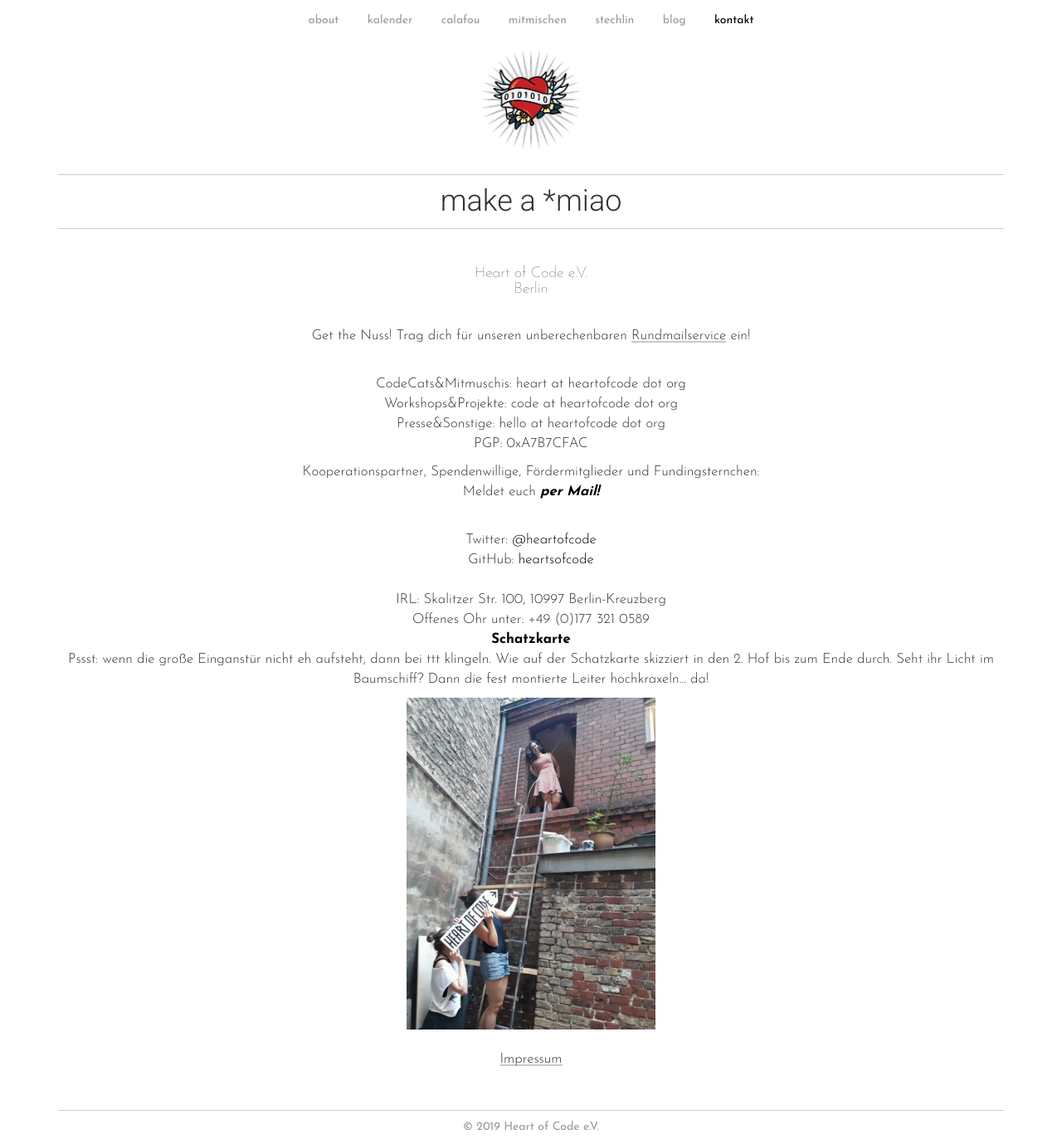
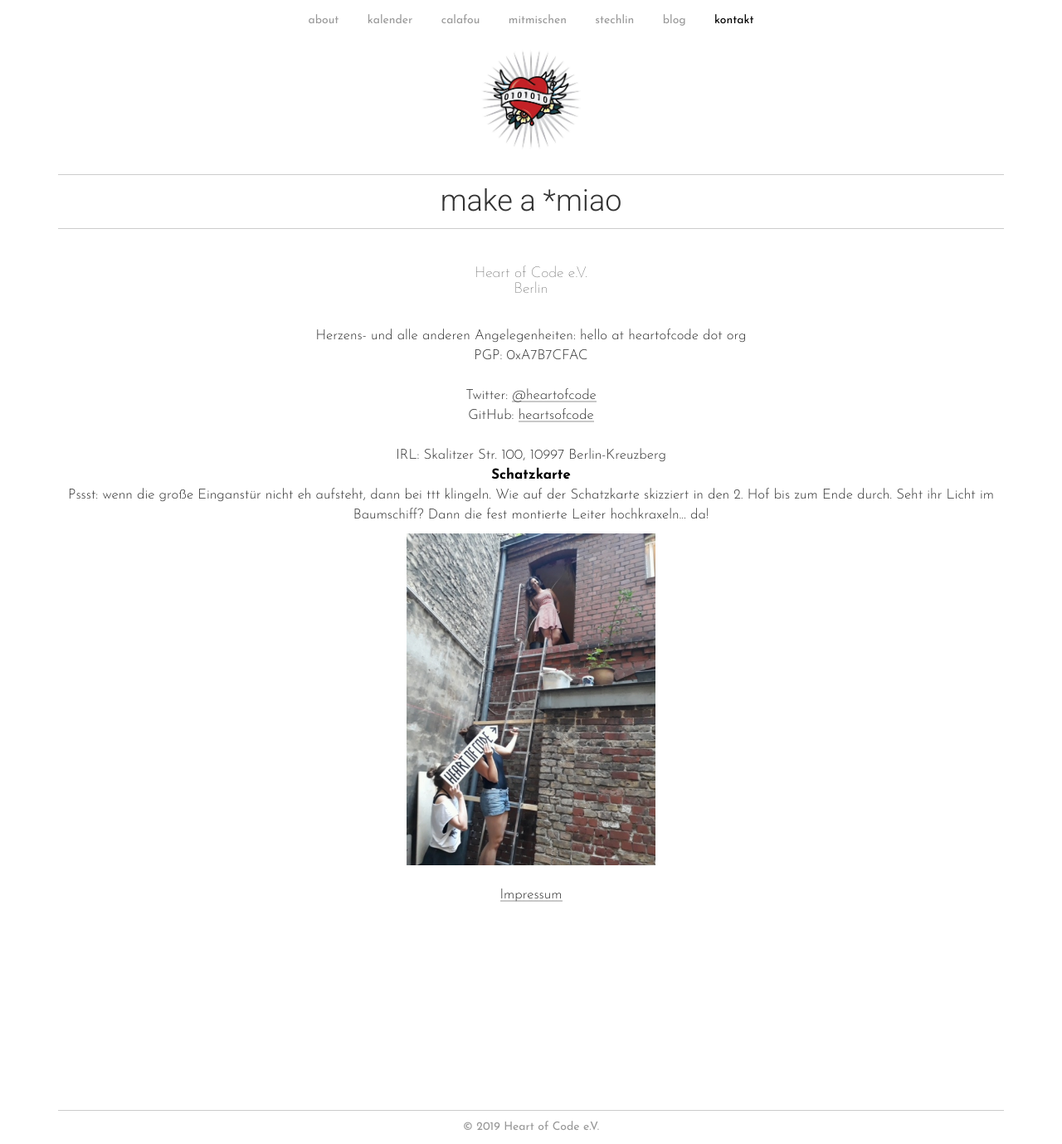
Before and after one commit to heartsofcode/heartofcode, a Jekyll site: the page built from kontakt.html, in a window 1280 px wide and 1379 px high. Shown: the whole window at 83% size. Built offline with Jekyll 4.4.1, drawn with Linux system fonts in a browser that asks for light colours; some web fonts are replaced.

Commit message:
Update kontakt.html
Takes out contact that is currently not really served.

```diff
--- a/kontakt.html
+++ b/kontakt.html
@@ -18,25 +18,13 @@ weight : 5
 <br>
 
 <p>
-  Get the Nuss! Trag dich für unseren unberechenbaren <a href="/newsletter.html">Rundmailservice</a> ein!
-  <!-- Begin MailChimp Signup Form -->
-</p>
-<br>
-
-<p>
-  CodeCats&Mitmuschis: heart at heartofcode dot org<br>
-  Workshops&Projekte: code at heartofcode dot org<br>
-  Presse&Sonstige: hello at heartofcode dot org<br>
+  Herzens- und alle anderen Angelegenheiten: hello at heartofcode dot org<br>
   PGP: 0xA7B7CFAC<br>
-  <p>Kooperationspartner, Spendenwillige, Fördermitglieder und Fundingsternchen:<br>Meldet euch
-    <b><i><a href="mailto:hello[@]heartofcode[.]org">per Mail!</a>
-  </i></b></p>
   <br>
   Twitter: <a href="https://twitter.com/heartofcode">@heartofcode</a><br>
   GitHub: <a href="https://github.com/heartsofcode">heartsofcode</a><br>
   <br>
   IRL: Skalitzer Str. 100, 10997 Berlin-Kreuzberg<br>
-  Offenes Ohr unter: +49 (0)177 321 0589<br>
   <b><a href="https://www.openstreetmap.org/node/5051931215" target="_blank">Schatzkarte</a></b><br>Pssst: wenn die große Einganstür nicht eh aufsteht, dann bei ttt klingeln.
   Wie auf der Schatzkarte skizziert in den 2. Hof bis zum Ende durch. Seht ihr Licht im Baumschiff? Dann die fest montierte Leiter hochkraxeln... da!
 </p>
```
